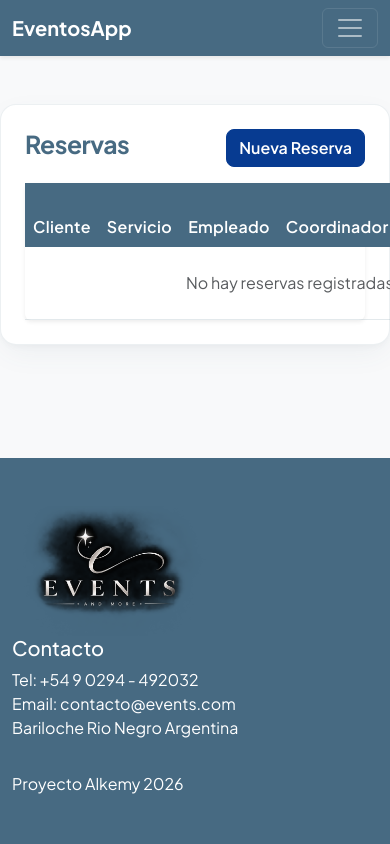
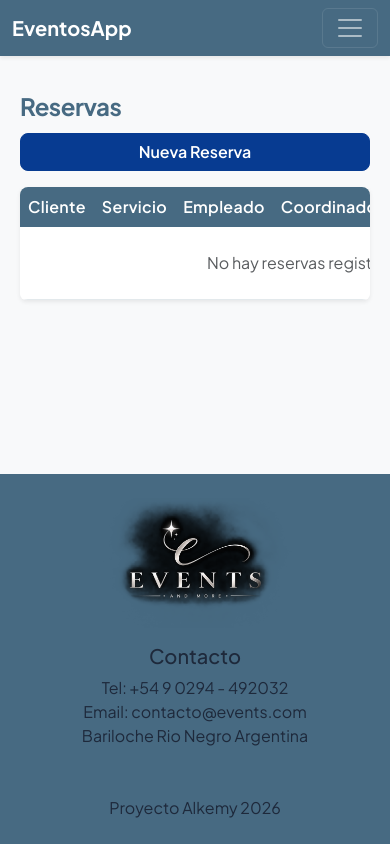
Before and after one commit to PonceDiego/eventos, a Django app: page /servicios/reservas/ in a window 390 px wide; the page is wider, and only the part inside the window is pictured. Run offline with Django 5.2, Linux system fonts and the light colour scheme; data that the repository does not hold is empty; some libraries are stand-ins or nearby versions.

Commit message:
Feature/responsiveness (#22)
* feat: actualizados colores web

* feat:responsiveness a las tablas

* feat:responsiveness a los forms

* fix:borras imagenes redes

```diff
--- a/servicios/templates/servicios/base.html
+++ b/servicios/templates/servicios/base.html
@@ -31,13 +31,23 @@
         }
 
         .content-container {
-        background-color: var(--color-bg-card);
-        border-radius: 16px;
-        box-shadow: 0 10px 30px -5px rgba(71, 106, 130, 0.08), 0 4px 6px -2px rgba(0, 0, 0, 0.03);
-        border: 1px solid rgba(71, 106, 130, 0.1);
+            background-color: var(--color-bg-card);
+            border-radius: 16px;
+            box-shadow: 0 10px 30px -5px rgba(71, 106, 130, 0.08), 0 4px 6px -2px rgba(0, 0, 0, 0.03);
+            border: 1px solid rgba(71, 106, 130, 0.1);
         }
+        .content-container > .d-flex{
+            flex-wrap: wrap !important;
+            gap: 1rem !important;
+        }
+        .content-container:has(.card) {
+            background-color: transparent !important;
+            border: none !important;
+            box-shadow: none !important;
+        }
+
         .card, .list-group-item {
-        border-color: rgba(71, 106, 130, 0.12) !important;
+            border-color: rgba(71, 106, 130, 0.12) !important;
         }
 
         /* Soft Slate Navbar & Footer */
@@ -97,10 +107,58 @@
         .table {
             --bs-table-bg: transparent;
             border-color: rgba(71, 106, 130, 0.15);
+            white-space: nowrap;
+            width: 100%;
         }
 
         .table tbody tr:hover {
             background-color: rgba(132, 177, 249, 0.08) !important; /* Hover suave con color accent */
+        }
+        /* Responsive Table Controls */
+        .table-responsive {
+            border-radius: 8px;
+            overflow-x: auto;
+            -webkit-overflow-scrolling: touch;
+        }
+
+        /* Fluid Heading Sizes */
+        @media (max-width: 750px) {
+            body {
+                overflow-x: hidden;
+            }
+            .content-container {
+                border-radius: 12px;
+                padding: 1.25rem !important;
+            }
+            .content-container .d-flex {
+                flex-direction: column !important;
+                align-items: stretch !important;
+                gap: 0.75rem !important;
+            }
+
+            .content-container .d-flex > div,
+            .content-container .d-flex > a {
+                width: 100% !important;
+                justify-content: space-between !important;
+            }
+
+            h1 { font-size: 1.75rem; }
+            h2 { font-size: 1.5rem; }
+
+            /* Stack controls on mobile screens */
+            .header-actions {
+                flex-direction: column;
+                align-items: stretch !important;
+                gap: 1rem;
+            }
+            .table-responsive {
+                margin-bottom: 0;
+                border-radius: 8px;
+            }
+            footer.footer-custom {
+                padding-top: 1.5rem !important;
+                padding-bottom: 1.5rem !important;
+            }
         }
 
         /* Botones de Acción Secundarios */
@@ -121,12 +179,26 @@
             color: #ffffff !important;
             font-weight: 500;
         }
+        /* Custom Switch Inactivos */
+        .form-check-label {
+            color: var(--color-primary);
+        }
+
+        .form-check-input:checked {
+            background-color: var(--color-primary) !important;
+            border-color: var(--color-primary) !important;
+        }
+
+        .form-check-input:focus {
+            border-color: var(--color-accent) !important;
+            box-shadow: 0 0 0 0.25rem rgba(132, 177, 249, 0.25) !important;
+        }
     </style>
 
 </head>
 <body class="bg-light d-flex flex-column min-vh-100">
 
- <nav class="navbar navbar-expand-lg navbar-dark navbar-custom shadow-sm">
+ <nav class="navbar navbar-expand-lg navbar-dark navbar-custom shadow-sm py-2 py-md-3">
     <div class="container">
         <a class="navbar-brand fw-bold" href="{% url 'home' %}"> EventosApp </a>
         <button class="navbar-toggler" type="button" data-bs-toggle="collapse" data-bs-target="#navbarNav">
@@ -146,17 +218,17 @@
     </div>
 </nav>
 
-<main class="flex-grow-1 container my-5">
+<main class="flex-grow-1 container-fluid container-xl my-3 my-md-5">
     <div class="row justify-content-center">
-        <div class="col-md-10 col-lg-8 content-container p-4 p-md-5">
+        <div class="col-12 col-xl-11 content-container p-3 p-sm-4 p-md-5">
             {% block content %}{% endblock %}
         </div>
     </div>
 </main>
-<footer class="text-white py-5 mt-auto">
+<footer class="footer-custom py-3 py-md-4 mt-auto w-100 flex-shrink-0">
     <div class="container">
-        <div class="row">
-            <div class="col-md-4">
+        <div class="row align-items-center text-center text-md-start g-3">
+            <div class="col-12 col-md-4">
                     <img src="{% static 'servicios/eventosfooter.png' %}"
                      alt="Logo EventosApp" width="130" height="130" decoding="async" style="height:auto; max-height: 130px; width:auto;">
 
--- a/servicios/templates/servicios/form_coordinador.html
+++ b/servicios/templates/servicios/form_coordinador.html
@@ -5,7 +5,7 @@
 
 {% block content %}
 <div class="row justify-content-center">
-  <div class="col-md-6">
+  <div class="col-12 col-sm-10 col-xl-5">
     <div class="card shadow-sm border-0">
       <div class="card-body p-4">
         <h3 class="fw-bold mb-3">{% if object %}Editar{% else %}Nuevo{% endif %} Coordinador</h3>
@@ -15,8 +15,8 @@
           {% bootstrap_form form %}
 
           <div class="d-flex justify-content-end gap-2 mt-3">
-            <a href="{% url 'servicios:lista_coordinador' %}" class="btn btn-secondary">Cancelar</a>
-            {% bootstrap_button button_type="submit" content="Guardar" button_class="btn-primary" %}
+            <a href="{% url 'servicios:lista_coordinador' %}" class="btn btn-secondary w-sm-auto">Cancelar</a>
+            {% bootstrap_button button_type="submit" content="Guardar" button_class="btn-primary w-sm-auto" %}
           </div>
         </form>
 
--- a/servicios/templates/servicios/form_reserva.html
+++ b/servicios/templates/servicios/form_reserva.html
@@ -5,7 +5,7 @@
 {% block title %}{% if object %}Editar{% else %}Nueva{% endif %} Reserva{% endblock %}
 {% block content %}
 <div class="row justify-content-center">
-  <div class="col-md-6">
+  <div class="col-12 col-sm-10 col-xl-5">
     <div class="card shadow-sm border-0">
       <div class="card-body p-4">
         <h3 class="fw-bold mb-3">{% if object %}Editar{% else %}Nueva{% endif %} Reserva</h3>
@@ -15,8 +15,8 @@
           {% bootstrap_form form %}
 
           <div class="d-flex justify-content-end gap-2 mt-3">
-            <a href="{% url 'servicios:lista_reservas' %}" class="btn btn-secondary">Cancelar</a>
-            {% bootstrap_button button_type="submit" content="Guardar" button_class="btn-primary" %}
+            <a href="{% url 'servicios:lista_reservas' %}" class="btn btn-secondary w-sm-auto">Cancelar</a>
+            {% bootstrap_button button_type="submit" content="Guardar" button_class="btn-primary w-sm-auto" %}
           </div>
         </form>
 
--- a/servicios/templates/servicios/form_servicio.html
+++ b/servicios/templates/servicios/form_servicio.html
@@ -5,7 +5,7 @@
 
 {% block content %}
 <div class="row justify-content-center">
-  <div class="col-md-6">
+  <div class="col-12 col-sm-10 col-xl-5">
     <div class="card shadow-sm border-0">
       <div class="card-body p-4">
         <h3 class="fw-bold mb-3">{% if object %}Editar{% else %}Nuevo{% endif %} Servicio</h3>
@@ -15,8 +15,8 @@
           {% bootstrap_form form %}
 
           <div class="d-flex justify-content-end gap-2 mt-3">
-            <a href="{% url 'servicios:listar' %}" class="btn btn-secondary">Cancelar</a>
-            {% bootstrap_button button_type="submit" content="Guardar" button_class="btn-primary" %}
+            <a href="{% url 'servicios:listar' %}" class="btn btn-secondary w-sm-auto">Cancelar</a>
+            {% bootstrap_button button_type="submit" content="Guardar" button_class="btn-primary w-sm-auto" %}
           </div>
         </form>
 
--- a/servicios/templates/servicios/lista_reservas.html
+++ b/servicios/templates/servicios/lista_reservas.html
@@ -2,15 +2,18 @@
 
 {% block title %}Reservas{% endblock %}
 {% block content %}
-<div class="d-flex justify-content-between align-items-center mb-3">
-    <h2>Reservas</h2>
-    <a href="{% url 'servicios:reserva_nuevo' %}" class="btn btn-primary">
+<div class="d-flex flex-column flex-sm-row justify-content-between align-items-start align-items-sm-center gap-2 gap-sm-3 mb-3">
+    <h2 class="mb-0">Reservas</h2>
+    <div class="d-flex align-items-center gap-3 w-100 w-sm-auto justify-content-between justify-content-sm-end">
+        <a href="{% url 'servicios:reserva_nuevo' %}" class="btn btn-primary align-self-stretch align-self-sm-auto text-center">
             Nueva Reserva
         </a>
+    </div>
 </div>
 
 <div class="card shadow-sm border-0">
     <div class="card-body p-0">
+        <div class="table-responsive">
             <table class="table table-hover mb-0 align-middle">
                 <thead class="table-dark">
                     <tr>
@@ -44,4 +47,5 @@
             </table>
         </div>
     </div>
+</div>
 {% endblock %}
--- a/servicios/views.py
+++ b/servicios/views.py
@@ -216,13 +216,13 @@ class ClienteUpdateView(UpdateView):
 
 class CoordinadorUpdateView(UpdateView):
     model = Coordinador
-    template_name = 'servicios/formCoordinadores.html'
+    template_name = 'servicios/form_coordinador.html'
     fields = ['nombre', 'apellido' ,'dni', 'activo']
     success_url = reverse_lazy('servicios:lista_coordinador')
 
 class EmpleadoUpdateView(UpdateView):
     model= Empleado
-    template_name = 'servicios/formEmpleados.html'
+    template_name = 'servicios/form_empleado.html'
     fields = ['nombre' , 'apellido' , 'legajo', 'activo']
     success_url = reverse_lazy('servicios:lista_empleados')
 
```
Also changed, not shown: servicios/templates/servicios/form_cliente.html (+4 -4 lines), servicios/templates/servicios/form_empleado.html (+4 -4 lines), servicios/templates/servicios/lista_clientes.html (+5 -4 lines), servicios/templates/servicios/lista_coordinadores.html (+6 -3 lines), servicios/templates/servicios/lista_empleados.html (+5 -3 lines), servicios/templates/servicios/lista_servicios.html (+5 -3 lines), servicios/static/servicios/facebook_logo.png (deleted), servicios/static/servicios/insta_logo.png (deleted), servicios/static/servicios/linkedin_logo.png (deleted). Lines whose indentation alone changed are shown as unchanged.
